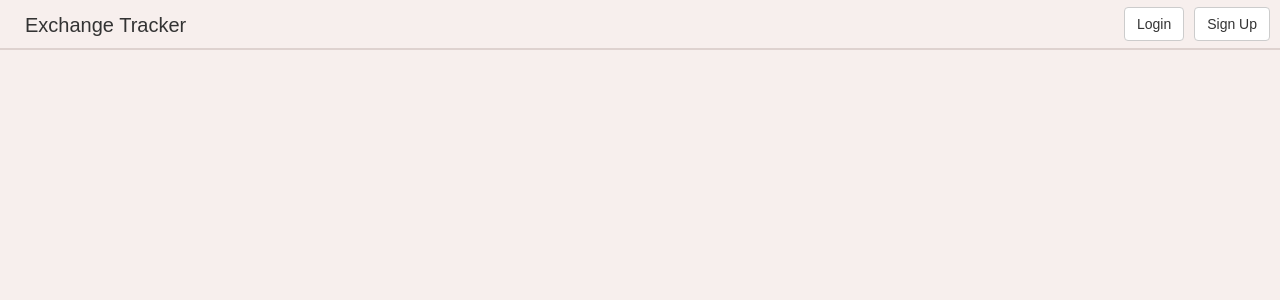
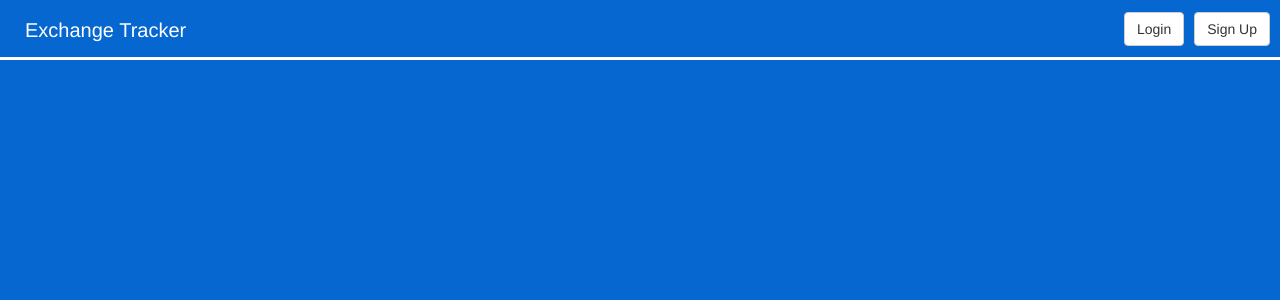
Before and after one commit to jprimas/exchangeTracker, a React (Create React App) app in the folder client/: page /login in a window 1280 px wide. Shown: the top 300 px of the page. Built offline with nearby package versions, Linux system fonts and the light colour scheme; no server answers.

Commit message:
Upgraded bcrypt + fixed rendering issue for login/register page

```diff
--- a/client/src/App/App.js
+++ b/client/src/App/App.js
@@ -1,11 +1,11 @@
 import React, { Component } from 'react';
 import { Route, Switch, Redirect } from 'react-router-dom';
 import axios from 'axios';
-import './App.css';
 import Home from './pages/Home';
 import Registration from './pages/Registration';
 import Login from './pages/Login';
 import Header from './widgets/Header';
+import './App.css';
 
 class App extends Component {
   constructor(props) {
@@ -15,7 +15,7 @@ class App extends Component {
     };
   }
 
-  componentDidMount() {
+  componentDidMount = () => {
     axios.get('/api/userInfo')
     .then( (res) => {
       if (res && res.data && res.data.isLoggedIn) {
@@ -23,7 +23,7 @@ class App extends Component {
       } else {
         this.setState({loggedIn: false});
       }
-    });
+    })
   }
 
   setLoggedInCallback = (isLoggedIn) => {
@@ -33,11 +33,11 @@ class App extends Component {
   render() {
     const App = () => (
       <div>
-        <Header setLoggedInCallback={this.setLoggedInCallback}/>
+        <Header setLoggedInCallback={this.setLoggedInCallback} loggedIn={this.state.loggedIn}/>
         <Switch>
-          <PrivateRoute exact path='/' component={Home} {...this.state}/>
-          <LoggedOutRoute exact path='/register' {...this.state} render={(props) => (<Registration setLoggedInCallback={this.setLoggedInCallback} {...props}/>)}/>
-          <LoggedOutRoute exact path='/login' {...this.state} render={(props) => (<Login setLoggedInCallback={this.setLoggedInCallback} {...props}/>)} />
+          <PrivateRoute exact path='/' component={Home} {...this.state} />
+          <LoggedOutRoute exact path='/register' {...this.state} component={(props) => (<Registration setLoggedInCallback={this.setLoggedInCallback} {...props}/>)}/>
+          <LoggedOutRoute exact path='/login' {...this.state} component={(props) => (<Login setLoggedInCallback={this.setLoggedInCallback} {...props}/>)} />
         </Switch>
       </div>
     )
@@ -56,7 +56,7 @@ const LoggedOutRoute = ({ component: Component, loggedIn, ...rest }) => (
     } else if (loggedIn === true) {
       return (
         <Redirect to={{
-          pathname: '/',
+          pathname: '/register',
           state: { from: props.location }
         }} />
       );
@@ -64,7 +64,7 @@ const LoggedOutRoute = ({ component: Component, loggedIn, ...rest }) => (
       return "";
     }
   }} />
-)
+);
 
 const PrivateRoute = ({ component: Component, loggedIn, ...rest }) => (
   <Route {...rest} render={(props) => {
@@ -81,6 +81,6 @@ const PrivateRoute = ({ component: Component, loggedIn, ...rest }) => (
       return "";
     }
   }} />
-)
+);
 
 export default App;
--- a/client/src/App/App.scss
+++ b/client/src/App/App.scss
@@ -1,13 +1,16 @@
 .MainHeader {
-	background: #f7efed;
+	background: #0667d0;
 	width: 100%;
-	border-bottom: 2px solid #ded2cf;
-	height: 50px;
+	border-bottom: 3px solid white;
+	height: 60px;
+
+	font-family: proxima-nova,helvetica neue,Helvetica,Arial,sans-serif;
 
 	.title {
-		line-height: 50px;
+		line-height: 60px;
 		font-size: 20px;
 		margin-left: 25px;
+		color: white;
 	}
 
 	button {
--- a/client/src/App/pages/css/home.scss
+++ b/client/src/App/pages/css/home.scss
@@ -29,7 +29,7 @@
 			text-align: center;
 			padding-top: 10px;
 			padding-bottom: 5px;
-			border-bottom: 1px solid #f7efed;
+			border-bottom: 1px solid #0667d0;
 		}
 
 		.loss {
--- a/client/src/App/pages/css/login.scss
+++ b/client/src/App/pages/css/login.scss
@@ -1,5 +1,5 @@
 .Login {
-	background: #f7efed;
+	background: #0667d0;
 	height: 100vh;
 
 	.loginBox {
--- a/client/src/App/widgets/Header.jsx
+++ b/client/src/App/widgets/Header.jsx
@@ -7,18 +7,6 @@ class Header extends Component {
 
   constructor(props) {
     super(props);
-    this.state = {
-      loggedIn : false
-    };
-  }
-
-  componentDidMount() {
-    axios.get('/api/userInfo')
-    .then( (res) => {
-      if (res && res.data && res.data.isLoggedIn) {
-        this.setState({loggedIn: true})
-      }
-    });
   }
 
   login = () => {
@@ -38,7 +26,7 @@ class Header extends Component {
   }
 
   renderButtons = () => {
-    if (this.state.loggedIn) {
+    if (this.props.loggedIn) {
       return (
         <Button onClick={this.logout}>Logout</Button>
       );
--- a/client/src/index.scss
+++ b/client/src/index.scss
@@ -3,7 +3,7 @@ body {
 	padding: 0;
 	font-family: sans-serif;
 	min-height: 100%;
-	background: #f7efed;
+	background: #0667d0;
 }
 
 html {
--- a/package.json
+++ b/package.json
@@ -12,7 +12,7 @@
   "license": "ISC",
   "dependencies": {
     "axios": "^0.18.0",
-    "bcrypt": "^3.0.0",
+    "bcrypt": "^3.0.1",
     "bluebird": "^3.5.1",
     "body-parser": "^1.18.3",
     "coinbase": "^2.0.8",
```
Also changed, not shown: 1 other file (tests, documents, lock files or other folders).
